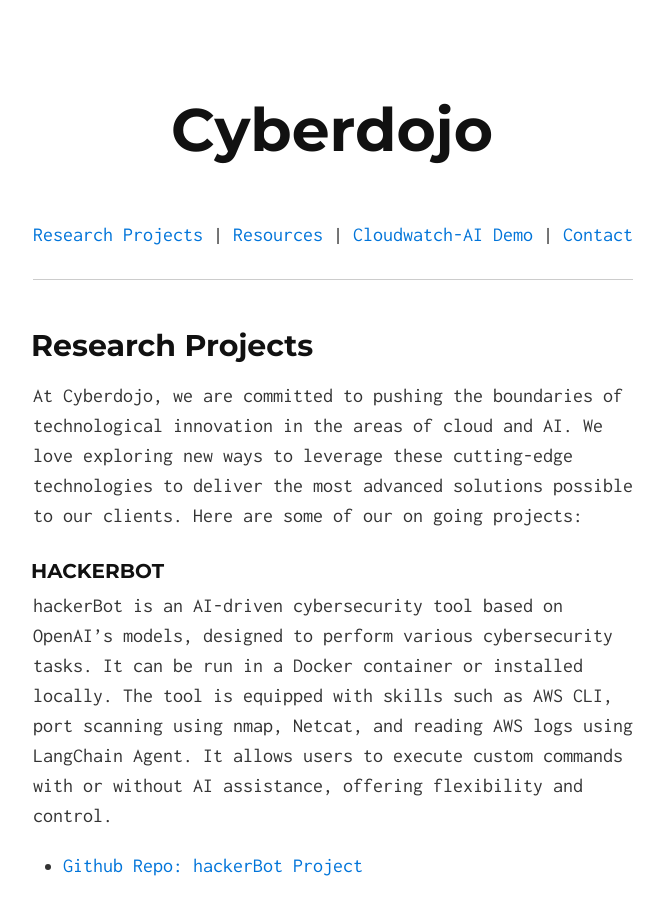
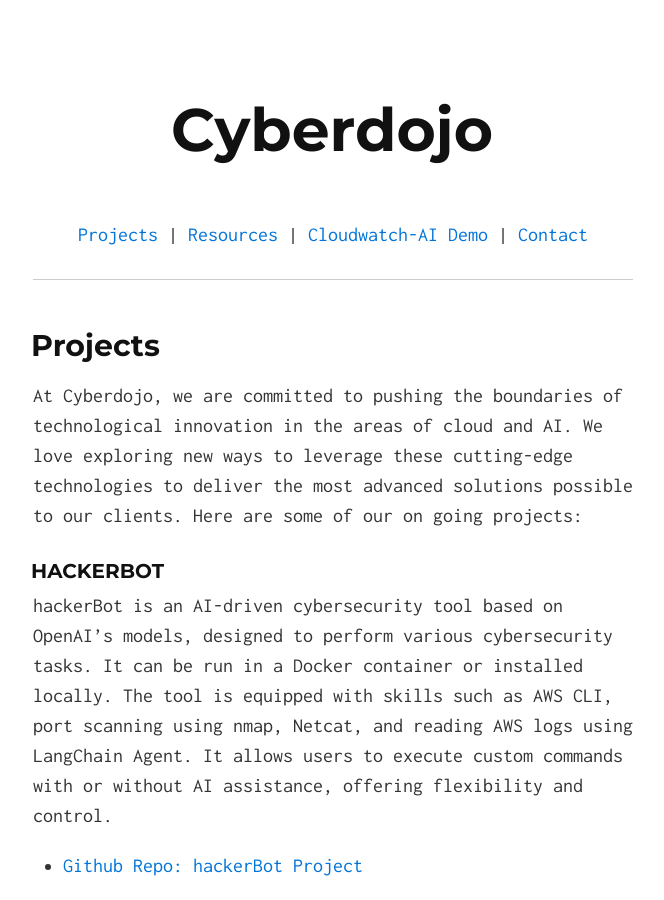
Before and after one commit to Ahmed-AG/cyberdojo-page, a Jekyll site: the page built from index.md, in a window 1280 px wide and 900 px high. Shown: the whole window, without its empty margins (307-971 px from the left). Built offline with Jekyll 4.4.1, drawn with Linux system fonts in a browser that asks for light colours.

Commit message:
Update page

```diff
--- a/index.md
+++ b/index.md
@@ -3,7 +3,7 @@
 ---
 <center>
 <!-- <A href="#services">Services</A> |  -->
-<A href="#research-projects">Research Projects</A> |
+<A href="#research-projects">Projects</A> |
 <A href="#resources">Resources</A> |
 <A href="cloudwatchbot-live.html">Cloudwatch-AI Demo</A> |
 <A href="#contact">Contact</A>
@@ -26,7 +26,7 @@
 
 --- -->
 
-## <a id="research-projects"></a>Research Projects
+## <a id="research-projects"></a>Projects
 At Cyberdojo, we are committed to pushing the boundaries of technological innovation in the areas of cloud and AI. We love exploring new ways to leverage these cutting-edge technologies to deliver the most advanced solutions possible to our clients. Here are some of our on going projects:
 
 ### hackerBot
```
